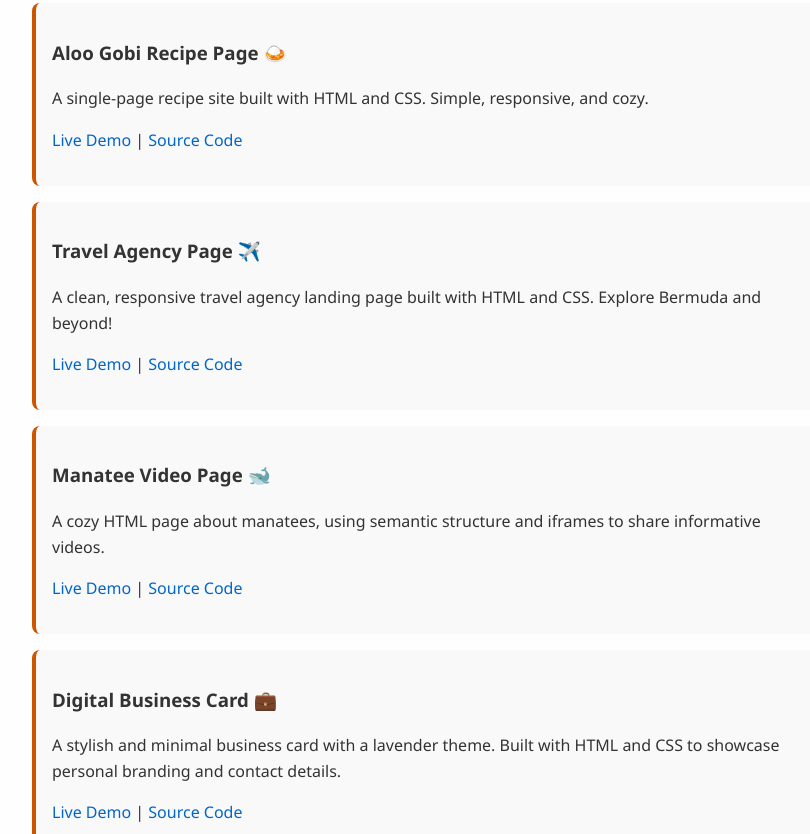
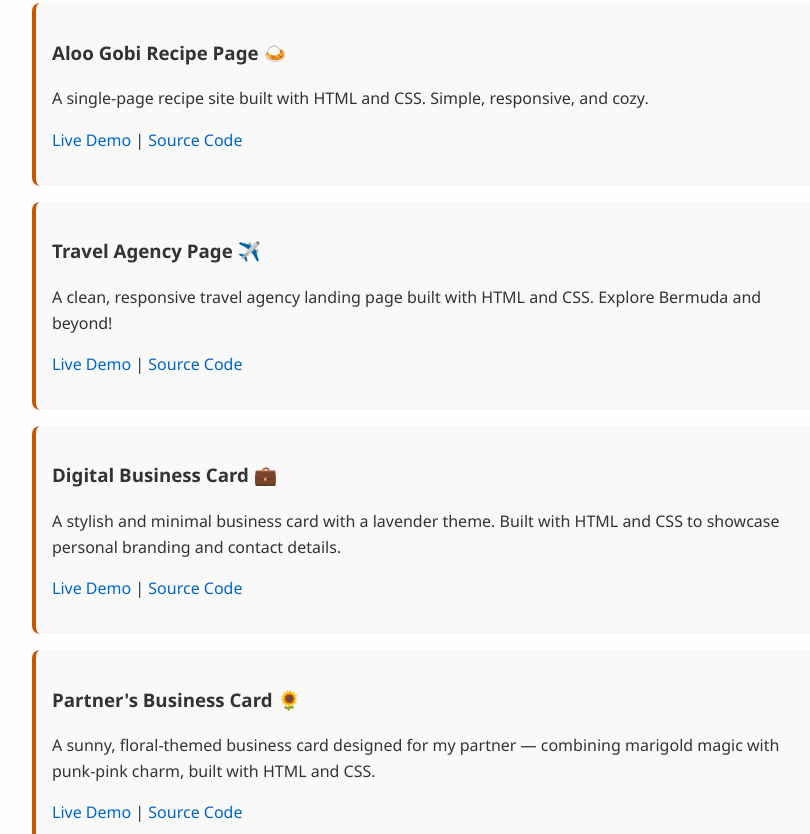
Before and after one commit to zohunt/Zoe-Hunt, a plain HTML site: page index.html in a window 1280 px wide. Shown: the part 422-1256 px from the top of the page, without its empty margins (208-1018 px from the left). Drawn offline with Linux system fonts and the light colour scheme.

Commit message:
Update index.html

```diff
--- a/index.html
+++ b/index.html
@@ -37,15 +37,6 @@
   <p>
     <a href="https://zohunt.github.io/travel-site/" target="_blank" rel="noopener noreferrer">Live Demo</a> |
     <a href="https://github.com/zohunt/travel-site" target="_blank" rel="noopener noreferrer">Source Code</a>
-  </p>
-</div>
-
-    <div class="project">
-  <h3>Manatee Video Page 🐋</h3>
-  <p>A cozy HTML page about manatees, using semantic structure and iframes to share informative videos.</p>
-  <p>
-    <a href="https://zohunt.github.io/manatee-video-page/" target="_blank" rel="noopener noreferrer">Live Demo</a> |
-    <a href="https://github.com/zohunt/manatee-video-page" target="_blank" rel="noopener noreferrer">Source Code</a>
   </p>
 </div>
 
```
